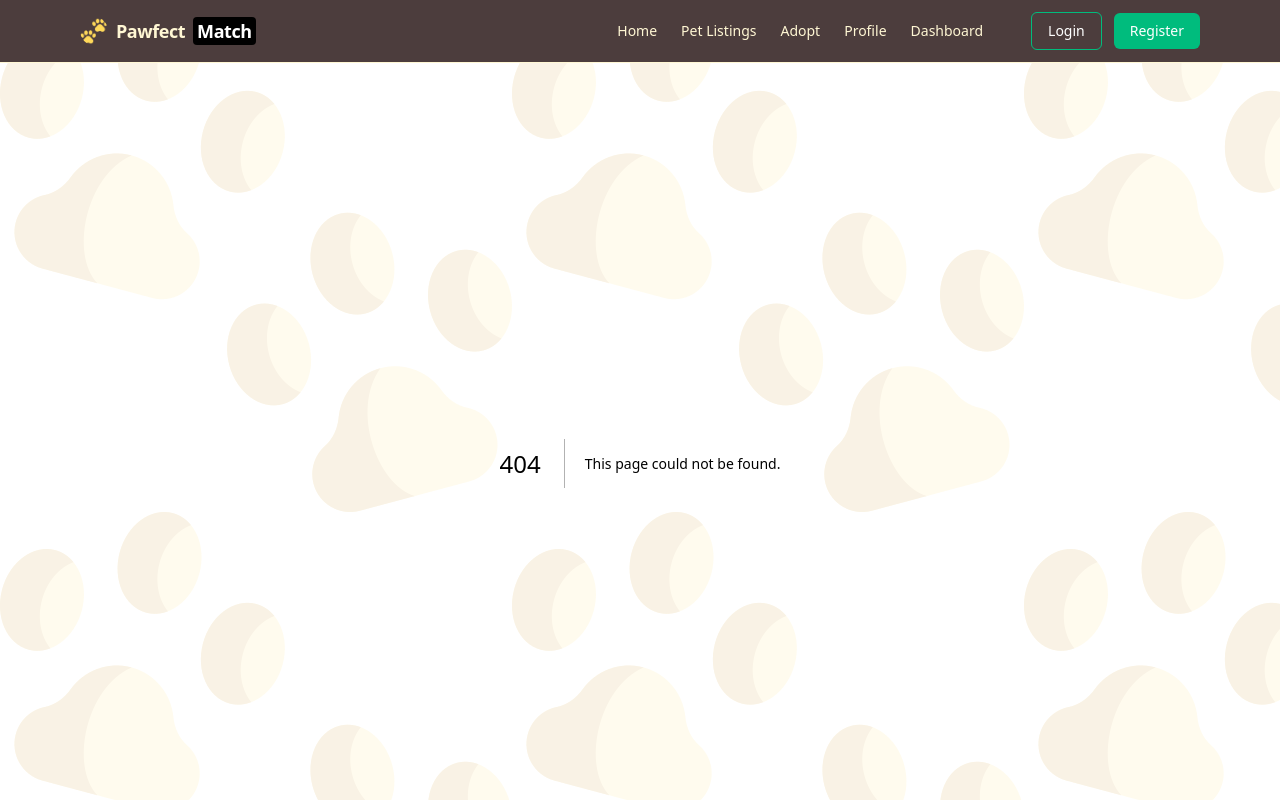
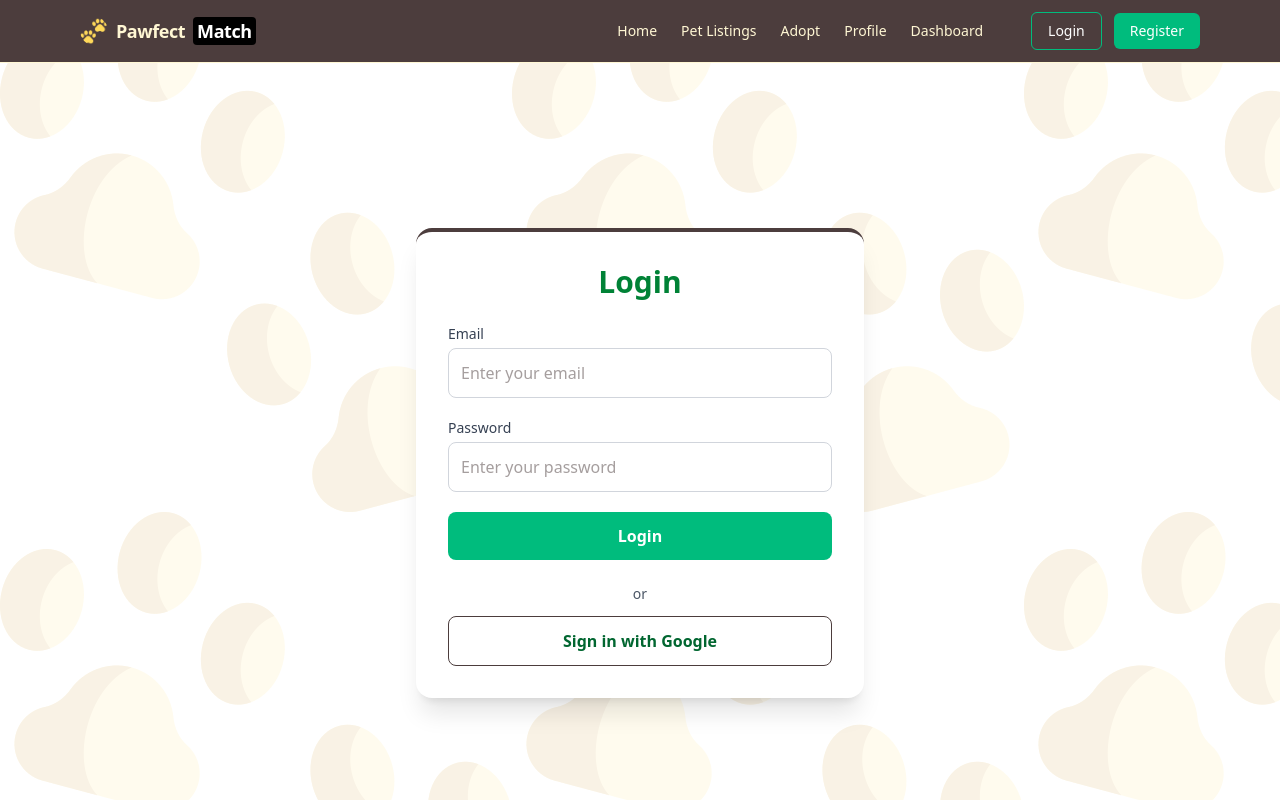
Before and after one commit to ruhanaatiq/pawfect-match, a Next.js app: page /login in a window 1280 px wide. Before the commit this address had no page. Shown: the top 802 px of the page. Built offline with nearby package versions, Linux system fonts and the light colour scheme.

Commit message:
added login page and google login

```diff
--- a/package.json
+++ b/package.json
@@ -13,6 +13,7 @@
     "mongodb": "^6.20.0",
     "mongoose": "^8.18.2",
     "next": "15.5.3",
+    "next-auth": "^4.24.11",
     "react": "19.1.0",
     "react-dom": "19.1.0",
     "react-icons": "^5.5.0",
--- /dev/null
+++ b/src/app/api/auth/[...nextauth]/route.js
@@ -0,0 +1,27 @@
+import NextAuth from "next-auth";
+import GoogleProvider from "next-auth/providers/google";
+
+const handler = NextAuth({
+  providers: [
+    GoogleProvider({
+      clientId: process.env.GOOGLE_CLIENT_ID,
+      clientSecret: process.env.GOOGLE_CLIENT_SECRET,
+    }),
+  ],
+  secret: process.env.NEXTAUTH_SECRET,
+
+  callbacks: {
+    async redirect({ url, baseUrl }) {
+      // Redirect relative URLs to home page
+      if (url.startsWith("/")) return `${baseUrl}/`;
+      // Default fallback
+      return `${baseUrl}/`;
+    },
+  },
+
+  pages: {
+    signIn: "/login", // custom login page
+  },
+});
+
+export { handler as GET, handler as POST };
--- a/src/app/layout.js
+++ b/src/app/layout.js
@@ -1,9 +1,13 @@
 // src/app/layout.jsx
 import Footer from "@/components/Footer";
+import Navbar from "@/components/Navbar";
 import "./globals.css";
-import Navbar from "@/components/Navbar";
+import { NextAuthProvider } from "./providers";
 
-export const metadata = { title: "PawfectMatch", description: "Adopt love. Give a home." };
+export const metadata = {
+  title: "PawfectMatch",
+  description: "Adopt love. Give a home.",
+};
 
 export default function RootLayout({ children }) {
   return (
@@ -11,14 +15,18 @@ export default function RootLayout({ children }) {
       <body className="relative min-h-screen text-[#4C3D3D] overflow-x-hidden">
         {/* Full-page background layer */}
         <div className="fixed inset-0 -z-10 pointer-events-none">
-          <div className="absolute inset-0 " />
-          <div className="absolute inset-0 bg-[url('/pawprint.png')] bg-repeat opacity-10" />
+          <div className="absolute inset-0" />
+          <div
+            className="absolute inset-0 bg-[url('/pawprint.png')] bg-repeat opacity-10"
+          />
         </div>
 
-        {/* Content */}
-        <Navbar />
-        <main className="mx-auto max-w-6xl px-4">{children}</main>
-        <Footer/>
+        {/* Wrap everything with NextAuthProvider */}
+        <NextAuthProvider>
+          <Navbar />
+          <main className="mx-auto max-w-6xl px-4">{children}</main>
+          <Footer />
+        </NextAuthProvider>
       </body>
     </html>
   );
--- /dev/null
+++ b/src/app/login/page.jsx
@@ -0,0 +1,104 @@
+"use client";
+
+import { useState } from "react";
+import { useRouter } from "next/navigation";
+import { signIn } from "next-auth/react";
+
+
+export default function LoginPage() {
+  const router = useRouter();
+  const [email, setEmail] = useState("");
+  const [password, setPassword] = useState("");
+  const [error, setError] = useState("");
+
+  const handleSubmit = async (e) => {
+    e.preventDefault();
+    setError("");
+
+    try {
+      const res = await fetch("/api/auth/login", { // make sure API path is correct
+        method: "POST",
+        headers: { "Content-Type": "application/json" },
+        body: JSON.stringify({ email, password }),
+      });
+
+      if (!res.ok) {
+        const data = await res.json();
+        setError(data.message || "Login failed");
+        return;
+      }
+
+      // Redirect to home page
+      router.push("/");
+    } catch (err) {
+      setError("Something went wrong. Try again.");
+    }
+  };
+
+  return (
+    <div className="min-h-screen flex flex-col">
+
+
+      <div className="flex flex-1 items-center justify-center px-4">
+        <div className="w-full max-w-md rounded-2xl bg-white shadow-xl border-t-4 border-[#4C3D3D] p-8">
+          <h1 className="mb-6 text-center text-3xl font-bold text-green-700">
+            Login
+          </h1>
+
+          {error && (
+            <div className="mb-4 rounded-md bg-red-100 p-3 text-sm text-red-700 text-center">
+              {error}
+            </div>
+          )}
+
+          <form onSubmit={handleSubmit} className="space-y-5">
+            <div>
+              <label className="mb-1 block text-sm font-medium text-gray-700">
+                Email
+              </label>
+              <input
+                type="email"
+                value={email}
+                onChange={(e) => setEmail(e.target.value)}
+                required
+                placeholder="Enter your email"
+                className="w-full rounded-lg border border-gray-300 p-3 focus:border-green-500 focus:ring-1 focus:ring-green-500 outline-none"
+              />
+            </div>
+
+            <div>
+              <label className="mb-1 block text-sm font-medium text-gray-700">
+                Password
+              </label>
+              <input
+                type="password"
+                value={password}
+                onChange={(e) => setPassword(e.target.value)}
+                required
+                placeholder="Enter your password"
+                className="w-full rounded-lg border border-gray-300 p-3 focus:border-green-500 focus:ring-1 focus:ring-green-500 outline-none"
+              />
+            </div>
+
+            <button
+              type="submit"
+              className="w-full rounded-lg bg-emerald-500 py-3 text-white font-semibold hover:bg-green-700 transition"
+            >
+              Login
+            </button>
+          </form>
+
+          <div className="mt-6 text-center">
+            <p className="mb-3 text-sm text-gray-600">or</p>
+            <button
+              onClick={() => signIn("google", { callbackUrl: "/" })}
+              className="w-full rounded-lg border border-[#4C3D3D]  py-3 text-green-800 font-semibold hover:bg-[#4C3D3D] transition"
+            >
+              Sign in with Google
+            </button>
+          </div>
+        </div>
+      </div>
+    </div>
+  );
+}
--- /dev/null
+++ b/src/app/providers.jsx
@@ -0,0 +1,7 @@
+"use client";
+
+import { SessionProvider } from "next-auth/react";
+
+export function NextAuthProvider({ children }) {
+  return <SessionProvider>{children}</SessionProvider>;
+}
--- /dev/null
+++ b/src/components/SessionWrapper.jsx
@@ -0,0 +1,8 @@
+// src/components/SessionWrapper.jsx
+"use client";
+
+import { SessionProvider } from "next-auth/react";
+
+export default function SessionWrapper({ children }) {
+  return <SessionProvider>{children}</SessionProvider>;
+}
```
Also changed, not shown: src/app/api/auth/login/route.js (added), 2 other files (tests, documents, lock files or other folders).
